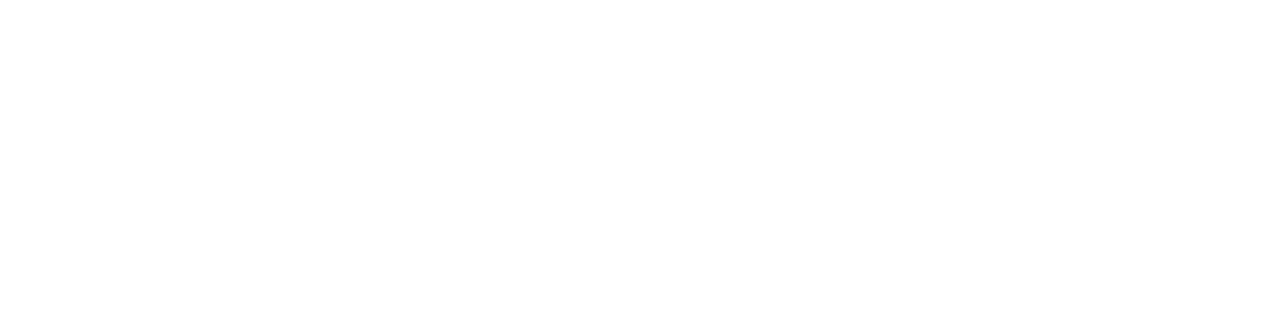
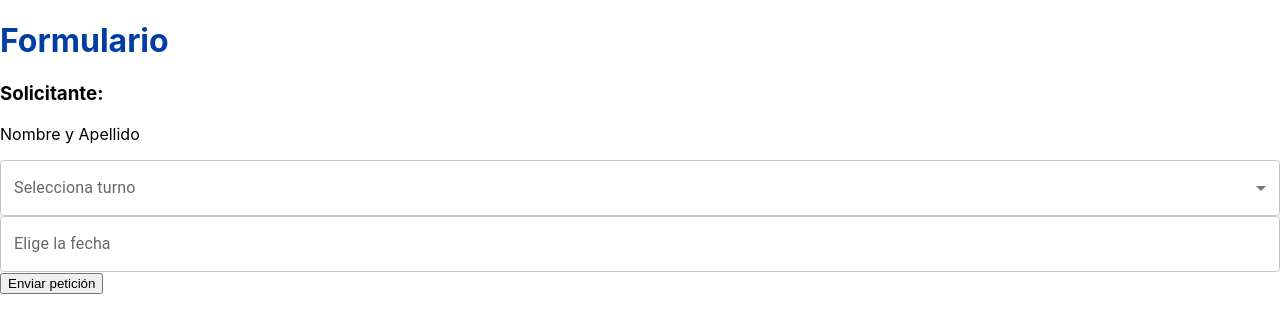
Before and after one commit to lilianaEstefanyPachari/TF-MINSUR, a React (Create React App) app: page /formFreeTime in a window 1280 px wide. Before the commit this address had no page. Shown: the top 332 px of the page. Built offline with nearby package versions, Linux system fonts and the light colour scheme.

Commit message:
time coupon form

```diff
--- a/package.json
+++ b/package.json
@@ -3,12 +3,15 @@
 	"version": "0.1.0",
 	"private": true,
 	"dependencies": {
+		"@date-io/date-fns": "^2.15.0",
 		"@emotion/react": "^11.10.0",
 		"@emotion/styled": "^11.10.0",
 		"@mui/material": "^5.10.1",
+		"@mui/x-date-pickers": "^5.0.0-beta.6",
 		"@testing-library/jest-dom": "^5.16.5",
 		"@testing-library/react": "^13.3.0",
 		"@testing-library/user-event": "^13.5.0",
+		"date-fns": "^2.29.2",
 		"firebase": "^9.9.3",
 		"react": "^18.2.0",
 		"react-dom": "^18.2.0",
--- a/src/App.js
+++ b/src/App.js
@@ -1,16 +1,19 @@
 import React from 'react';
-import {BrowserRouter, Route, Routes} from 'react-router-dom';
+import { BrowserRouter, Route, Routes } from 'react-router-dom';
 import Home from './components/home/Home';
 import Login from './components/login/Login';
+import TimeCoupon from './components/timeCoupon/TimeCoupon';
 
 function App() {
 	return (
 		<>
-		<BrowserRouter>
-			<Routes>
-				<Route path='/' element={ <Login />} />
-			</Routes>
-		</BrowserRouter></>
+			<BrowserRouter>
+				<Routes>
+					<Route path='/' element={<Login />} />
+					<Route path='/formFreeTime' element={<TimeCoupon />} />
+				</Routes>
+			</BrowserRouter>
+		</>
 	);
 }
 
--- a/src/components/login/Login.module.css
+++ b/src/components/login/Login.module.css
@@ -29,6 +29,8 @@
 
 .link {
 	margin: 5%;
+  color:#003da5;
+  font-weight: bold;
 }
 
 .submitBtn {
--- /dev/null
+++ b/src/components/timeCoupon/TimeCoupon.jsx
@@ -0,0 +1,63 @@
+import React, { useState } from 'react';
+import style from './TimeCoupon.module.css';
+import Box from '@mui/material/Box';
+import InputLabel from '@mui/material/InputLabel';
+import MenuItem from '@mui/material/MenuItem';
+import FormControl from '@mui/material/FormControl';
+import Select from '@mui/material/Select';
+import TextField from '@mui/material/TextField';
+import { AdapterDateFns } from '@mui/x-date-pickers/AdapterDateFns';
+import { LocalizationProvider } from '@mui/x-date-pickers/LocalizationProvider';
+import { DatePicker } from '@mui/x-date-pickers/DatePicker';
+
+const TimeCoupon = () => {
+	const [value, setValue] = React.useState(null);
+	const [time, setTime] = React.useState('');
+
+	const handleChange = event => {
+		setTime(event.target.value);
+	};
+
+	const submitForm = () => {
+		console.log('hiciste click');
+	};
+
+	return (
+		<div>
+			<h1> Formulario </h1>
+			<h3> Solicitante: </h3>
+			<p> Nombre y Apellido </p>
+			<Box sx={{ minWidth: 120 }}>
+				<FormControl fullWidth onSubmit={submitForm} >
+					<InputLabel id='demo-simple-select-label'>
+						Selecciona turno{' '}
+					</InputLabel>
+					<Select
+						labelId='demo-simple-select-label'
+						id='demo-simple-select'
+						value={time}
+						label='Tiempo de permiso '
+						onChange={handleChange}
+					>
+						<MenuItem value={1}>Mañana</MenuItem>
+						<MenuItem value={2}>Tarde</MenuItem>
+					</Select>
+
+					<LocalizationProvider dateAdapter={AdapterDateFns}>
+						<DatePicker
+							label='Elige la fecha '
+							value={value}
+							onChange={newValue => {
+								setValue(newValue);
+							}}
+							renderInput={params => <TextField {...params} />}
+						/>
+					</LocalizationProvider>
+				</FormControl>
+				<button> Enviar petición</button>
+			</Box>
+		</div>
+	);
+};
+
+export default TimeCoupon;
```
Also changed, not shown: src/components/timeCoupon/TimeCoupon.module.css (added), 1 other file (tests, documents, lock files or other folders).
